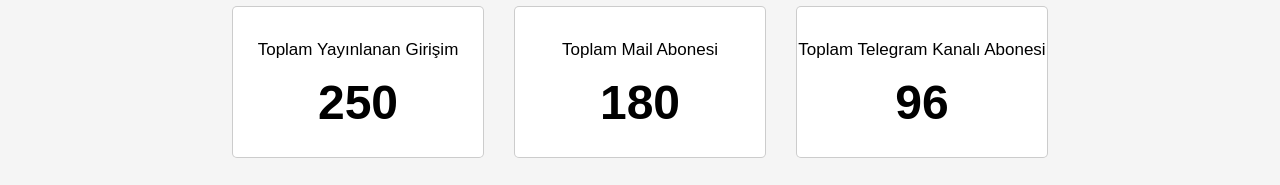
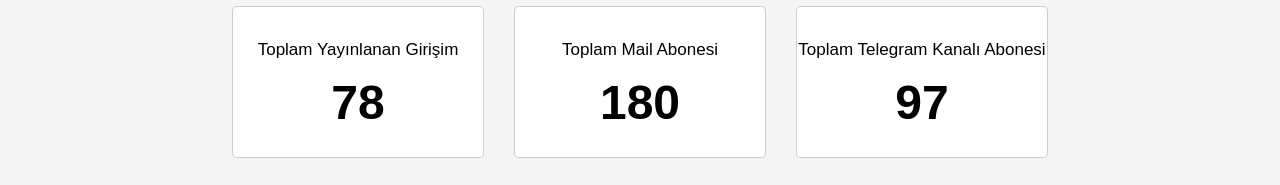
Before and after one commit to ProductHuntTurkey/producthuntturkey, a React (Create React App) app: page /acik-girisim in a window 1280 px wide. Shown: the part 230-415 px from the top of the page. Built offline with nearby package versions, Linux system fonts and the light colour scheme.

Commit message:
OpenStartup sayfası güncellendi

```diff
--- a/src/pages/OpenStartup.js
+++ b/src/pages/OpenStartup.js
@@ -52,7 +52,7 @@ function OpenStartup() {
         <Container>
             <Metric>
                 <MetricTitle>Toplam Yayınlanan Girişim</MetricTitle>
-                <MetricContent>250</MetricContent>
+                <MetricContent>78</MetricContent>
             </Metric>
 
             <Metric>
@@ -62,7 +62,7 @@ function OpenStartup() {
 
             <Metric>
                 <MetricTitle>Toplam Telegram Kanalı Abonesi</MetricTitle>
-                <MetricContent>96</MetricContent>
+                <MetricContent>97</MetricContent>
             </Metric>
         </Container>
     )
```
